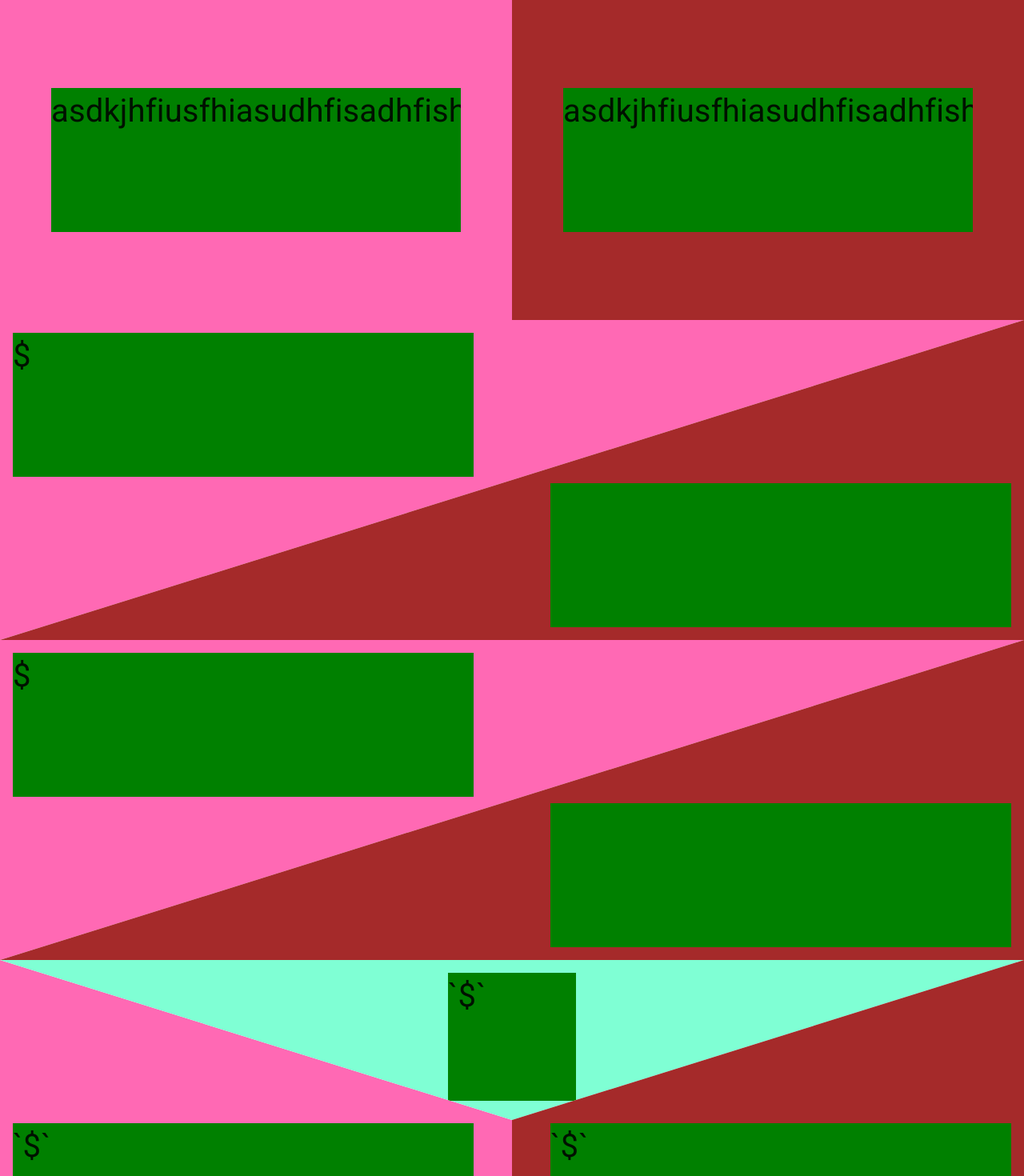
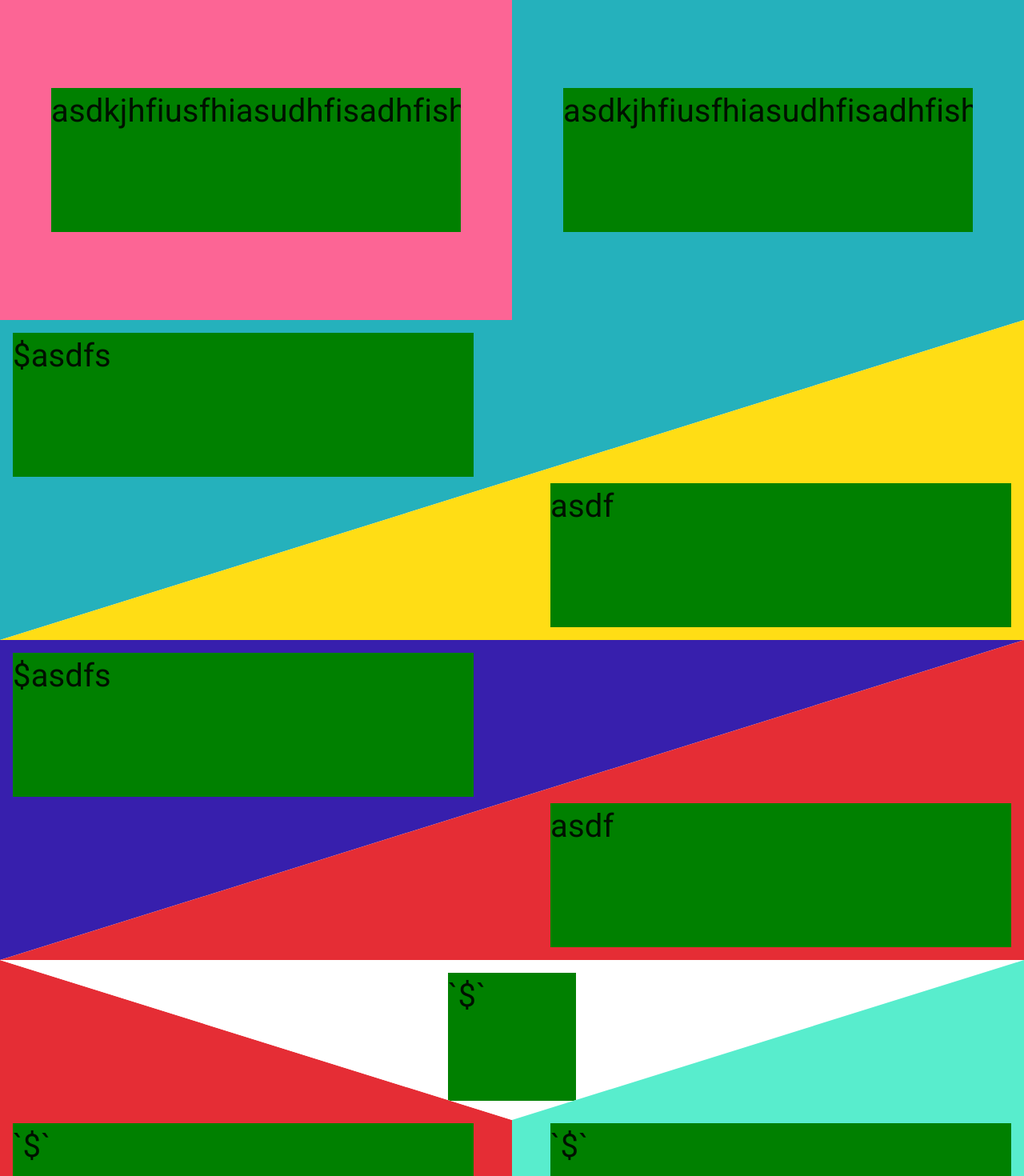
Before and after one commit to igeller/edgyportfolio_site, a Next.js app in the folder portfolio_site/: page / in a window 1280 px wide. Shown: the top 1470 px of the page at 80% size. Built offline with nearby package versions, Linux system fonts and the light colour scheme.

Commit message:
fixed the shape colors

```diff
--- a/portfolio_site/components/LetterI/LetterI.module.scss
+++ b/portfolio_site/components/LetterI/LetterI.module.scss
@@ -22,6 +22,7 @@
   //float: left;
   width: 50%;
   justify-content: center;
+  background-color: $pink;
 
   .txt{
     align-self: center;
@@ -33,6 +34,7 @@
   width: 50%;
   justify-content: center;
   left: 50%;
+  background-color: $blue;
 
   .txt{
     align-self: center;
--- a/portfolio_site/components/LetterY/LetterY.module.scss
+++ b/portfolio_site/components/LetterY/LetterY.module.scss
@@ -16,7 +16,7 @@
   clip-path: polygon(0 0, 50% 100%, 100% 0);
   width: 100%;
   height: 50%;
-  background-color: aquamarine;
+  background-color: $white;
   position: relative;
   top: -100%;
   .txt{
@@ -32,6 +32,7 @@
 .leftShape{
   clip-path: polygon(0 0, 0 100%, 50% 100%, 50% 50%);
   justify-content: flex-end;
+  background-color: $red;
   .txt{
     margin-top: 0px;
     margin-bottom: $txtMargin;
@@ -41,4 +42,6 @@
 .rightShape{
   clip-path: polygon(100% 100%, 100% 0%, 50% 50%, 50% 100%);
   bottom: 150%;
+  background-color: $green;
+
 }
--- a/portfolio_site/components/LetterZ/LetterZ.jsx
+++ b/portfolio_site/components/LetterZ/LetterZ.jsx
@@ -4,15 +4,16 @@ import React from "react";
 import PropTypes from 'prop-types';
 
 function LetterZ (props){
+
     return(
 <div style={{maxHeight: '100vh', minHeight: '50vh'}}>
-    <div className={`${styles.leftShape} ${styles.shps}`}>
-        <div className={`${styles.txt} ml-3`}>
+    <div className={`${styles.leftShape} ${styles.shps} ${props.version == 1 ? styles.v1Left: styles.v2Left}`}>
+        <div className={`${styles.txt}`}>
             ${props.leftText}
         </div>
     </div>
-    <div className={`${styles.rightShape} ${styles.shps}`}>
-        <div className={` ${styles.txt} mr-3`} >
+    <div className={`${styles.rightShape} ${styles.shps} ${props.version == 1 ? styles.v1Right: styles.v2Right}`}>
+        <div className={` ${styles.txt}`} >
             {props.rightText}
         </div>
 
@@ -25,7 +26,8 @@ function LetterZ (props){
 
 LetterZ.propTypes={
     leftText: PropTypes.string,
-    rightText: PropTypes.string
+    rightText: PropTypes.string,
+    version: PropTypes.number
 };
 
 export default LetterZ;
--- a/portfolio_site/components/LetterZ/LetterZ.module.scss
+++ b/portfolio_site/components/LetterZ/LetterZ.module.scss
@@ -8,15 +8,21 @@
 
 .leftShape{
   clip-path: polygon(0 0, 0% 100%, 100% 0);
+}
+.v1Left{
+  background-color: $blue;
+}
+.v2Left{
+  background-color: $purple;
+}
 
 
+.rightShape{
+  clip-path: polygon(100% 0, 0% 100%, 100% 100%);
 }
-
-.rightShape{
-
-  clip-path: polygon(100% 0, 0% 100%, 100% 100%);
-
-
-
-
+.v1Right{
+  background-color: $yellow;
 }
+.v2Right{
+  background-color: $red;
+}
--- a/portfolio_site/pages/index.jsx
+++ b/portfolio_site/pages/index.jsx
@@ -15,8 +15,8 @@ export default function Home() {
 
     <div className={styles.container}>
             <LetterI leftText={"asdkjhfiusfhiasudhfisadhfishdifhu"} rightText={"asdkjhfiusfhiasudhfisadhfishdifhu"}/>
-            <LetterZ/>
-            <LetterZ/>
+            <LetterZ leftText={'asdfs'} rightText={'asdf'} version={1}/>
+            <LetterZ leftText={'asdfs'} rightText={'asdf'} version={2}/>
             <LetterY/>
 
 
--- a/portfolio_site/styles/ShapesandText.module.scss
+++ b/portfolio_site/styles/ShapesandText.module.scss
@@ -1,4 +1,11 @@
 $txtMargin: 2vmin;
+$pink: #FC6595;
+$blue: #25B1BC;
+$green: #58EDCD;
+$yellow: #FFDD15;
+$purple: #371FAD;
+$red: #E52D35;
+$white: #FFFFFF;
 
 .txt{
   background-color: green;
@@ -22,7 +29,7 @@ $txtMargin: 2vmin;
 
 .leftShape{
   justify-content: flex-start;
-  background-color: hotpink;
+  //background-color: $pink;
   position: relative;
   top: 0px;
   left: 0px;
@@ -36,7 +43,7 @@ $txtMargin: 2vmin;
 }
 
 .rightShape{
-  background-color: brown;
+  //background-color: brown;
   height: 100%;
   width: 100%;
   position: relative;
```
